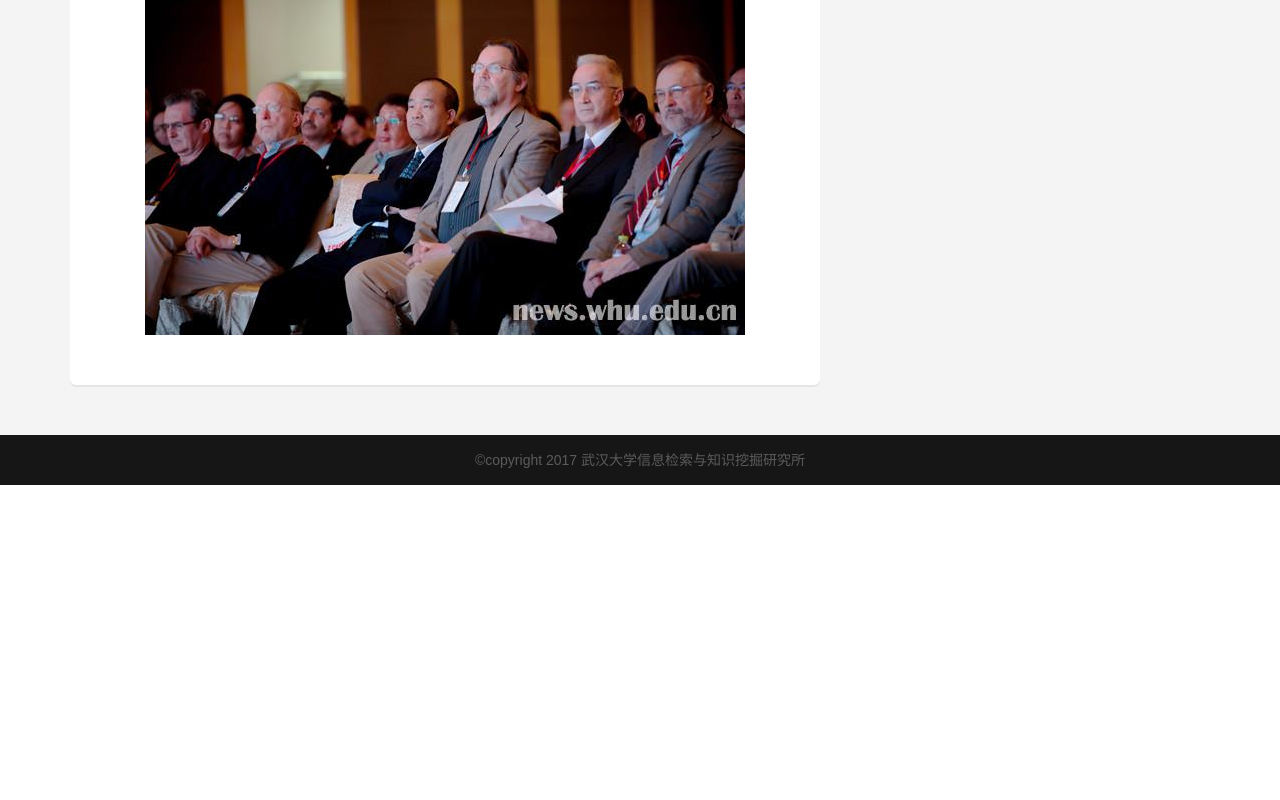
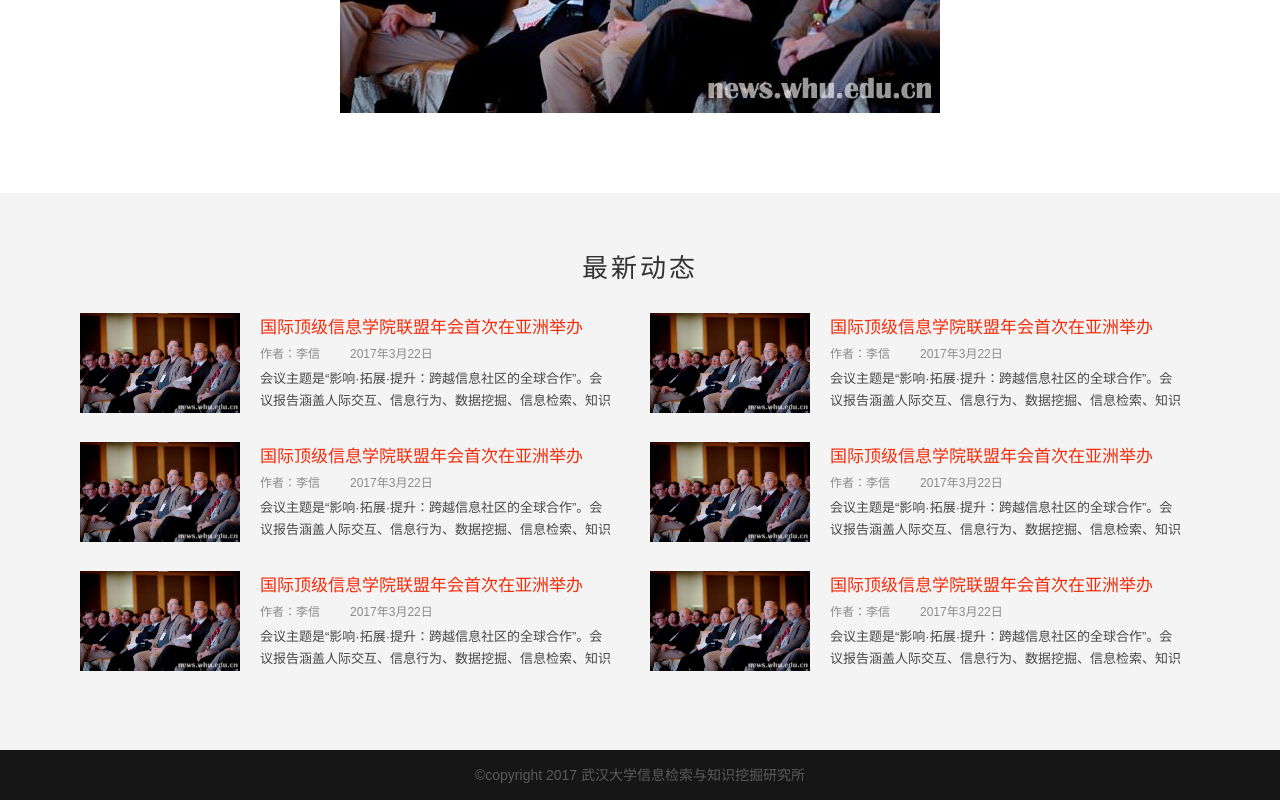
Before and after one commit to zchwhu/ir_lab, a website: page newsdetail.html in a window 1280 px wide. Shown: the part 1348-2148 px from the top of the page. Before the commit the page ends 1833 px from the top, so only its background shows below. Drawn offline with Linux system fonts and the light colour scheme.

Commit message:
news detail page v2

```diff
--- a/css/less/newsdetail.less
+++ b/css/less/newsdetail.less
@@ -53,31 +53,10 @@
 .ir-news {
   padding-top: 50px;
   font-size: 0;
-  background-color: @mainBg;
-}
-
-.ir-news-main {
-  .ir-cols(2, 3);
-}
-
-.ir-news-aside {
-  .ir-cols(1, 3);
-}
-
-.ir-news-inner{
-  margin-right: @gutter;
-  padding-top: 60px;
-  background-color: #fff;
-  box-shadow: 0 2px 0 0 #e5e5e5;
-  border-radius: 6px;
-}
-
-.ir-news-aside-inner{
-  margin-left: @gutter;
 }
 
 .ir-news-header{
-  margin: 0 20px;
+  margin: 0 30px;
   padding-bottom: 30px;
   border-bottom: 1px solid #ddd;
 }
@@ -91,20 +70,22 @@
     color: #414141;
   }
   p{
-    margin-top: 8px;
+    margin-top: 16px;
     margin-bottom: 3px;
     font-size: 13px;
     color: #8f8f8f;
     span{
-      margin-right: 20px;
+      &+span{
+        margin-left: 30px;
+      }
     }
   }
 }
 
 .ir-news-content{
   margin-bottom: 50px;
-  padding: 35px 60px 50px;
-  line-height: 30px;
+  padding: 45px 80px 30px;
+  line-height: 32px;
   text-align: justify;
   font-size: 14px;
   img{
@@ -114,49 +95,68 @@
   }
 }
 
-.ir-news-aside-inner{
-  margin-left: 15px;
-  line-height: 30px;
-  h2{
-    font-size: 20px;
-    color: #383838;
+.ir-latest-news{
+  padding: 50px 0;
+  background-color: @mainBg;
+  h1{
+    line-height: 50px;
+    text-align: center;
+    font-size: 26px;
+    color: #333333;
+    letter-spacing: 3px;
   }
 }
 
 .ir-latest-news-list{
   margin-top: 20px;
+  font-size: 0;
+}
+
+.ir-latest-news-item{
+  .ir-cols(5);
+}
+
+.ir-latest-news-inner{
+  margin: 0 @gutter 30px;
 }
 
 .ir-latest-news-img{
   float: left;
-  margin-right: 10px;
+  margin-right: 20px;
   img{
-    width: 70px;
-    height: 70px;
+    width: 160px;
+    height: 100px;
   }
 }
 
-.ir-latest-news-content{
+.ir-latest-news-detail{
+  padding-right: 15px;
   overflow: hidden;
-}
-
-.ir-latest-news-item{
-  margin-bottom: 10px;
-  padding:5px 5px 25px;
-  border-bottom: 1px solid #ddd;
 }
 
 .ir-latest-news-title{
   display: block;
+  margin-bottom: 5px;
+  line-height: 30px;
+  white-space: nowrap;
   overflow: hidden;
-  white-space: nowrap;
   text-overflow: ellipsis;
-  font-size: 16px;
-  font-weight: 700;
+  font-size: 17px;
   color: #f62b0a;
 }
 
-.ir-latest-news-time{
+.ir-latest-news-info{
+  font-size: 12px;
+  color: #8b8b8b;
+  span{
+    margin-left: 30px;
+  }
+}
+
+.ir-latest-news-abs{
+  margin-top: 8px;
+  height: 44px;
+  line-height: 22px;
   font-size: 13px;
-  color: #8e8e8e;
+  color: #474747;
 }
--- a/newsdetail.html
+++ b/newsdetail.html
@@ -46,7 +46,6 @@
     <section class="ir-news">
         <section class="ir-container">
             <article class="ir-news-main">
-                <div class="ir-news-inner">
                 <div class="ir-news-header">
                     <div class="ir-news-title">
                         <h1>国际顶级信息学院联盟年会首次在亚洲举办</h1>
@@ -62,33 +61,86 @@
                     <p>据介绍，iConference是国际图书情报领域的顶级学术盛宴，全球顶尖信息科学学院联盟成员及其核心小组的院长和分管科研的副院长每年必须参加的学术会议。我校信息管理学院于2015年2月正式获得此次会议的主办权。会议的成功召开，扩大了中国信息领域的国际影响力和知名度，对提高中国信息领域的国际学术地位、科研教学能力等方面具有重要意义。</p>
                     <img src="img/news1.jpg" alt="news">
                 </div>
-                </div>
             </article>
-            <aside class="ir-news-aside">
-                <div class="ir-news-aside-inner">
-                    <h2>最新动态</h2>
+        </section>
+    </section>
+    <section class="ir-latest-news">
+        <section class="ir-container">
+            <h1>最新动态</h1>
             <ul class="ir-latest-news-list">
                 <li class="ir-latest-news-item">
+                    <div class="ir-latest-news-inner">
                         <div class="ir-latest-news-img">
-                                <img src="img/news2.png" alt="latest news">
+                            <img src="img/news1.jpg" alt="latest news">
                         </div>
-                            <div class="ir-latest-news-content">
-                                <a class="ir-latest-news-title">马费成教授等赴台参加“2017海峡两岸应对老龄社会管理研究计划期中成果交流研讨会”</a>
-                                <p class="ir-latest-news-time">2017年5月10日</p>
+                        <div class="ir-latest-news-detail">
+                            <a href="#" class="ir-latest-news-title">国际顶级信息学院联盟年会首次在亚洲举办</a>
+                            <p class="ir-latest-news-info">作者：李信<span>2017年3月22日</span></p>
+                            <p class="ir-latest-news-abs">会议主题是“影响·拓展·提升：跨越信息社区的全球合作”。会议报告涵盖人际交互、信息行为、数据挖掘、信息检索、知识发现、社交媒体、数据科学、信息教育</p>
+                        </div>
                     </div>
                 </li>
                 <li class="ir-latest-news-item">
+                    <div class="ir-latest-news-inner">
                         <div class="ir-latest-news-img">
-                                <img src="img/news2.png" alt="latest news">
+                            <img src="img/news1.jpg" alt="latest news">
                         </div>
-                            <div class="ir-latest-news-content">
-                                <a class="ir-latest-news-title">马费成教授等赴台参加“2017海峡两岸应对老龄社会管理研究计划期中成果交流研讨会”</a>
-                                <p class="ir-latest-news-time">2017年5月10日</p>
+                        <div class="ir-latest-news-detail">
+                            <a href="#" class="ir-latest-news-title">国际顶级信息学院联盟年会首次在亚洲举办</a>
+                            <p class="ir-latest-news-info">作者：李信<span>2017年3月22日</span></p>
+                            <p class="ir-latest-news-abs">会议主题是“影响·拓展·提升：跨越信息社区的全球合作”。会议报告涵盖人际交互、信息行为、数据挖掘、信息检索、知识发现、社交媒体、数据科学、信息教育</p>
+                        </div>
+                    </div>
+                </li>
+                <li class="ir-latest-news-item">
+                    <div class="ir-latest-news-inner">
+                        <div class="ir-latest-news-img">
+                            <img src="img/news1.jpg" alt="latest news">
+                        </div>
+                        <div class="ir-latest-news-detail">
+                            <a href="#" class="ir-latest-news-title">国际顶级信息学院联盟年会首次在亚洲举办</a>
+                            <p class="ir-latest-news-info">作者：李信<span>2017年3月22日</span></p>
+                            <p class="ir-latest-news-abs">会议主题是“影响·拓展·提升：跨越信息社区的全球合作”。会议报告涵盖人际交互、信息行为、数据挖掘、信息检索、知识发现、社交媒体、数据科学、信息教育</p>
+                        </div>
+                    </div>
+                </li>
+                <li class="ir-latest-news-item">
+                    <div class="ir-latest-news-inner">
+                        <div class="ir-latest-news-img">
+                            <img src="img/news1.jpg" alt="latest news">
+                        </div>
+                        <div class="ir-latest-news-detail">
+                            <a href="#" class="ir-latest-news-title">国际顶级信息学院联盟年会首次在亚洲举办</a>
+                            <p class="ir-latest-news-info">作者：李信<span>2017年3月22日</span></p>
+                            <p class="ir-latest-news-abs">会议主题是“影响·拓展·提升：跨越信息社区的全球合作”。会议报告涵盖人际交互、信息行为、数据挖掘、信息检索、知识发现、社交媒体、数据科学、信息教育</p>
+                        </div>
+                    </div>
+                </li>
+                <li class="ir-latest-news-item">
+                    <div class="ir-latest-news-inner">
+                        <div class="ir-latest-news-img">
+                            <img src="img/news1.jpg" alt="latest news">
+                        </div>
+                        <div class="ir-latest-news-detail">
+                            <a href="#" class="ir-latest-news-title">国际顶级信息学院联盟年会首次在亚洲举办</a>
+                            <p class="ir-latest-news-info">作者：李信<span>2017年3月22日</span></p>
+                            <p class="ir-latest-news-abs">会议主题是“影响·拓展·提升：跨越信息社区的全球合作”。会议报告涵盖人际交互、信息行为、数据挖掘、信息检索、知识发现、社交媒体、数据科学、信息教育</p>
+                        </div>
+                    </div>
+                </li>
+                <li class="ir-latest-news-item">
+                    <div class="ir-latest-news-inner">
+                        <div class="ir-latest-news-img">
+                            <img src="img/news1.jpg" alt="latest news">
+                        </div>
+                        <div class="ir-latest-news-detail">
+                            <a href="#" class="ir-latest-news-title">国际顶级信息学院联盟年会首次在亚洲举办</a>
+                            <p class="ir-latest-news-info">作者：李信<span>2017年3月22日</span></p>
+                            <p class="ir-latest-news-abs">会议主题是“影响·拓展·提升：跨越信息社区的全球合作”。会议报告涵盖人际交互、信息行为、数据挖掘、信息检索、知识发现、社交媒体、数据科学、信息教育</p>
+                        </div>
                     </div>
                 </li>
             </ul>
-                </div>
-            </aside>
         </section>
     </section>
     <footer class="ir-footer">
```
Also changed, not shown: css/newsdetail.css. Lines whose indentation alone changed are shown as unchanged.
